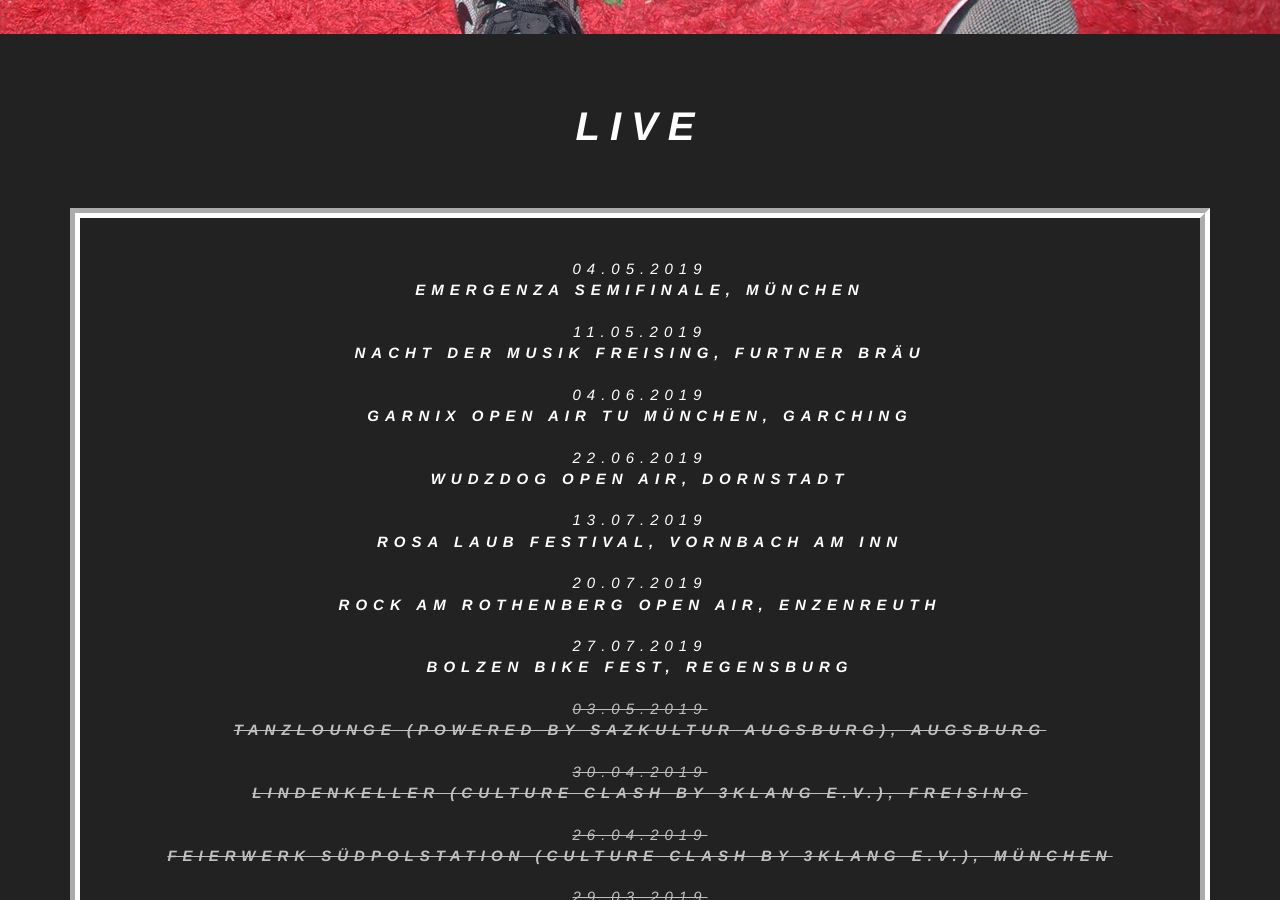
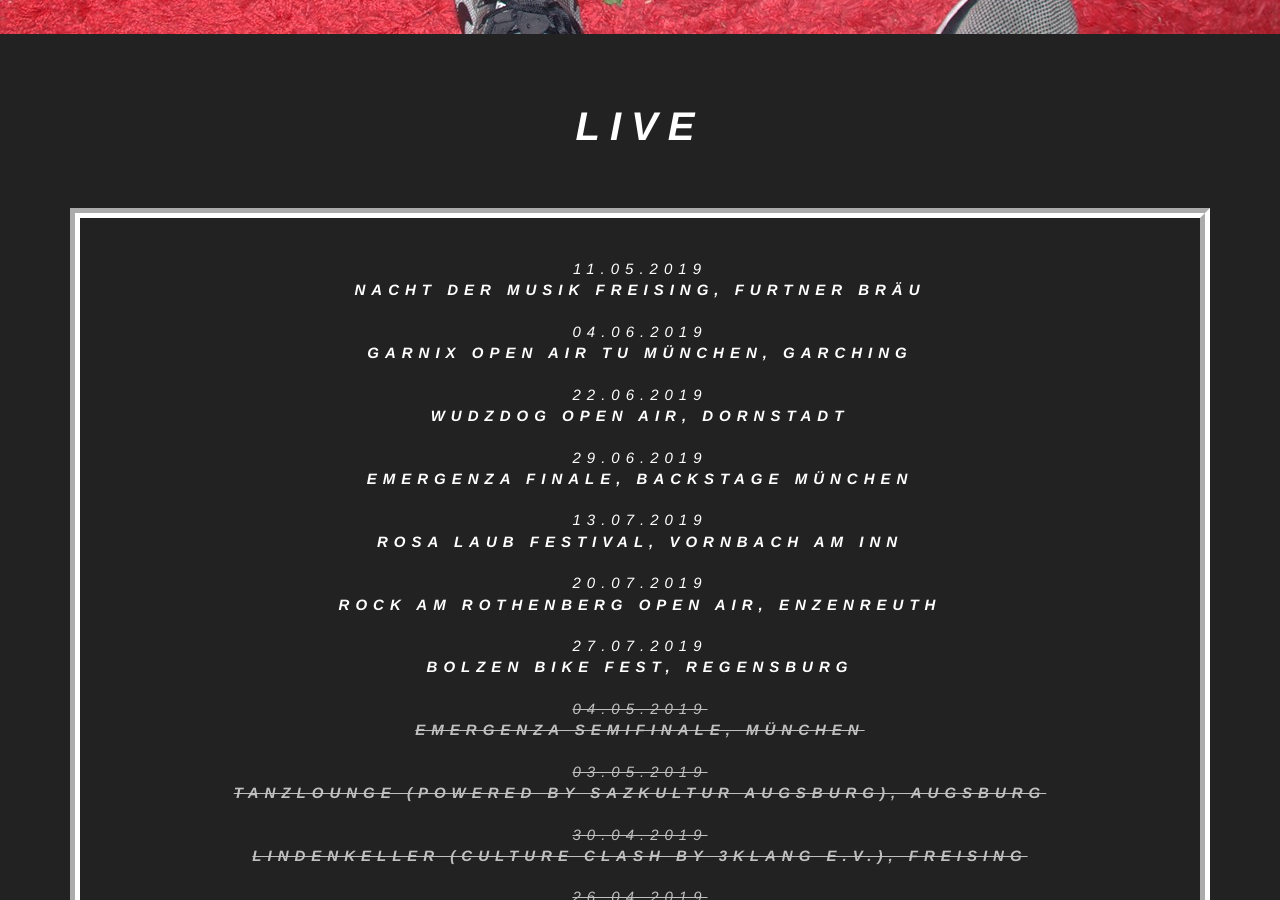
Before and after one commit to jabbadafunk/jabbadafunk.github.io, a Jekyll site: the page built from index.html, in a window 1280 px wide and 900 px high, scrolled down 866 px. Built offline with Jekyll 4.4.1, drawn with Linux system fonts in a browser that asks for light colours.

Commit message:
Update from Forestry.io jabbadafunk@gmail.com updated _data/gigs.yml

```diff
--- a/_data/gigs.yml
+++ b/_data/gigs.yml
@@ -1,7 +1,4 @@
 ---
-- location: Emergenza Semifinale, München
-  date: 2019-05-04 20:09:00 +0000
-  completed: false
 - location: Nacht der Musik Freising, Furtner Bräu
   date: 2019-05-11 19:00:00 +0000
   completed: false
@@ -10,6 +7,9 @@
   completed: false
 - location: Wudzdog Open Air, Dornstadt
   date: 2019-06-22T00:00:00.000+00:00
+  completed: false
+- location: Emergenza Finale, Backstage München
+  date: 2019-06-29 19:00:00 +0000
   completed: false
 - location: 'Rosa Laub Festival, Vornbach am Inn '
   date: 2019-07-13 14:30:00 +0000
@@ -20,6 +20,9 @@
 - location: 'Bolzen Bike Fest, Regensburg '
   date: 2019-07-27 19:00:00 +0000
   completed: false
+- location: Emergenza Semifinale, München
+  date: 2019-05-04 20:09:00 +0000
+  completed: true
 - location: Tanzlounge (powered by Sazkultur Augsburg), Augsburg
   date: 2019-05-03T00:00:00.000+00:00
   completed: true
```
